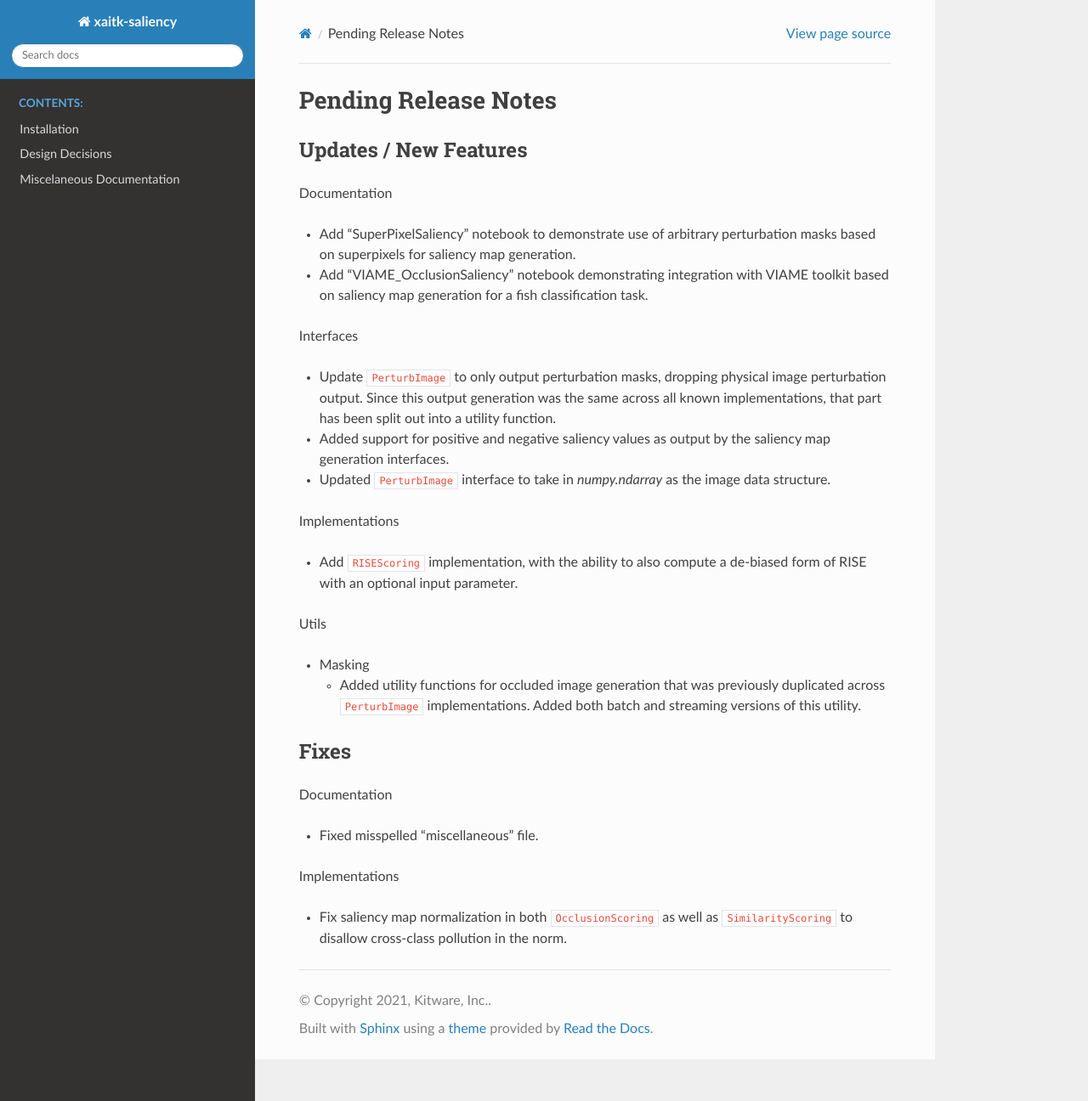
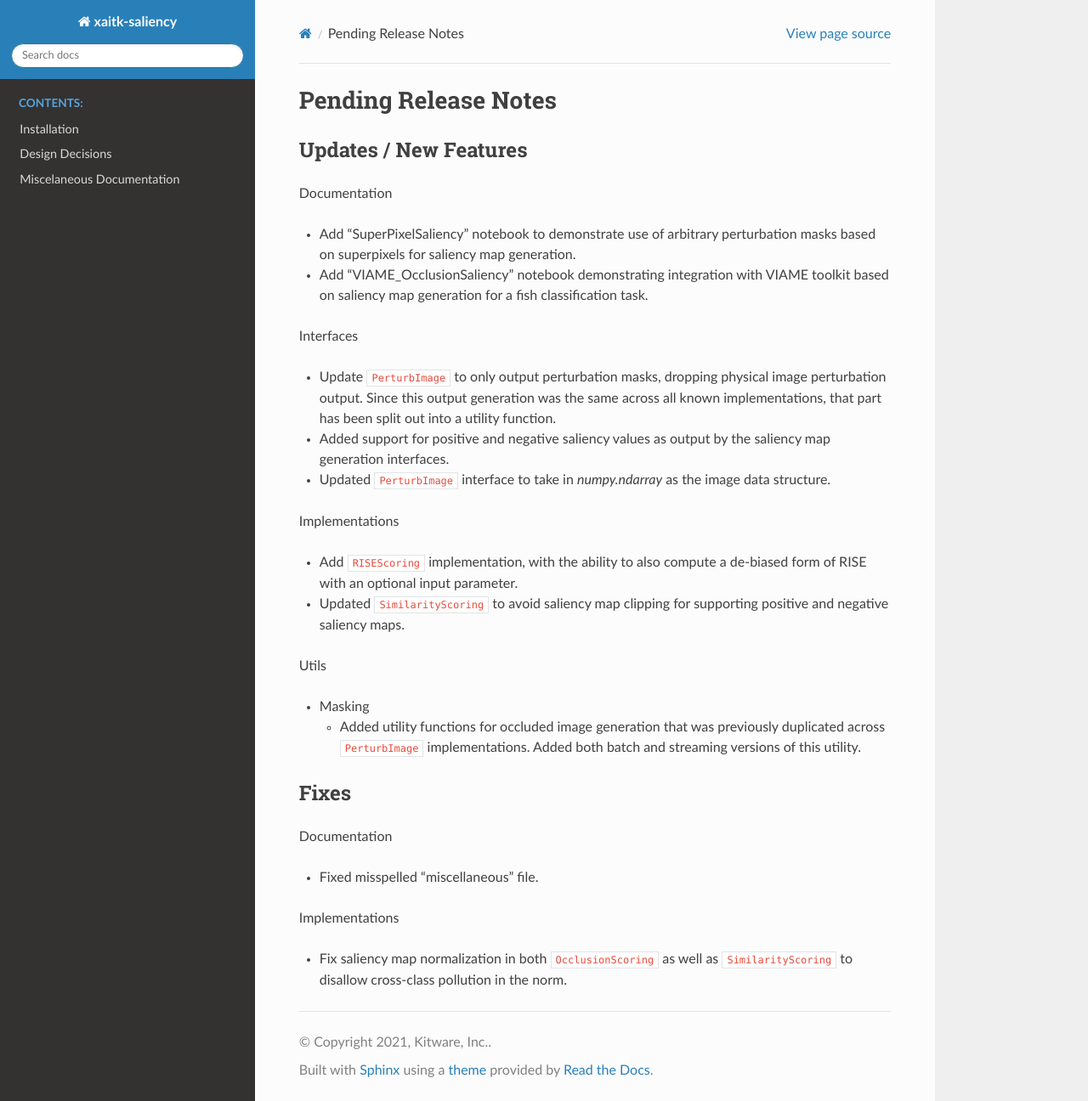
Before and after one commit to XAITK/xaitk-saliency, a Sphinx documentation site: the page built from docs/release_notes/pending_release.rst, in a window 1280 px wide and 1296 px high. Shown: the whole window at 85% size. Built offline with Sphinx 7.4.7 and the Read the Docs theme 2.0.0, drawn with Linux system fonts in a browser that asks for light colours; pages that are not in the unit, such as notebooks, are missing from menus.

Commit message:
Updated similarity based sal standard test

```diff
--- a/docs/release_notes/pending_release.rst
+++ b/docs/release_notes/pending_release.rst
@@ -31,6 +31,9 @@ Implementations
 * Add ``RISEScoring`` implementation, with the ability to also compute a
   de-biased form of RISE with an optional input parameter.
 
+* Updated ``SimilarityScoring`` to avoid saliency map clipping for supporting
+  positive and negative saliency maps.
+
 Utils
 
 * Masking
```
Also changed, not shown: 2 other files.
